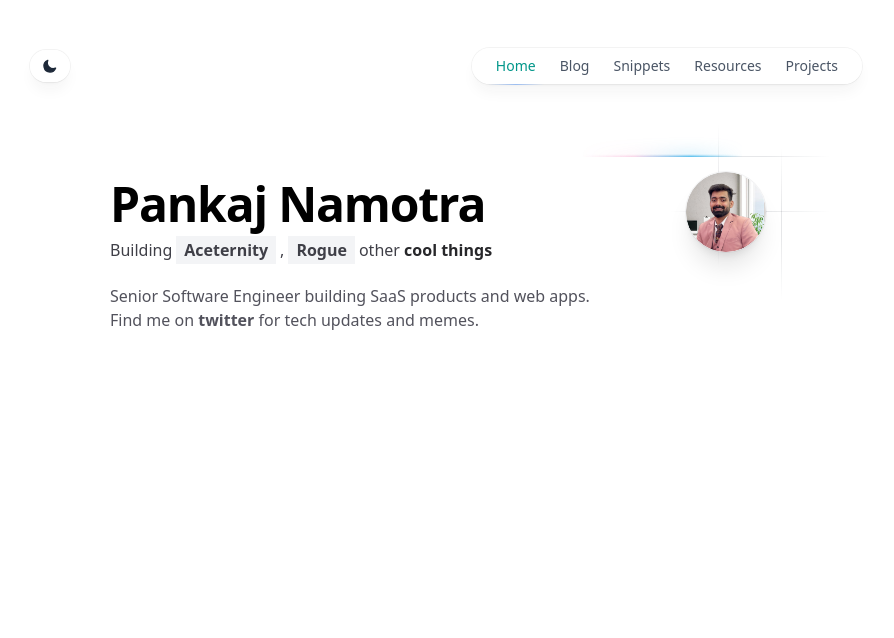
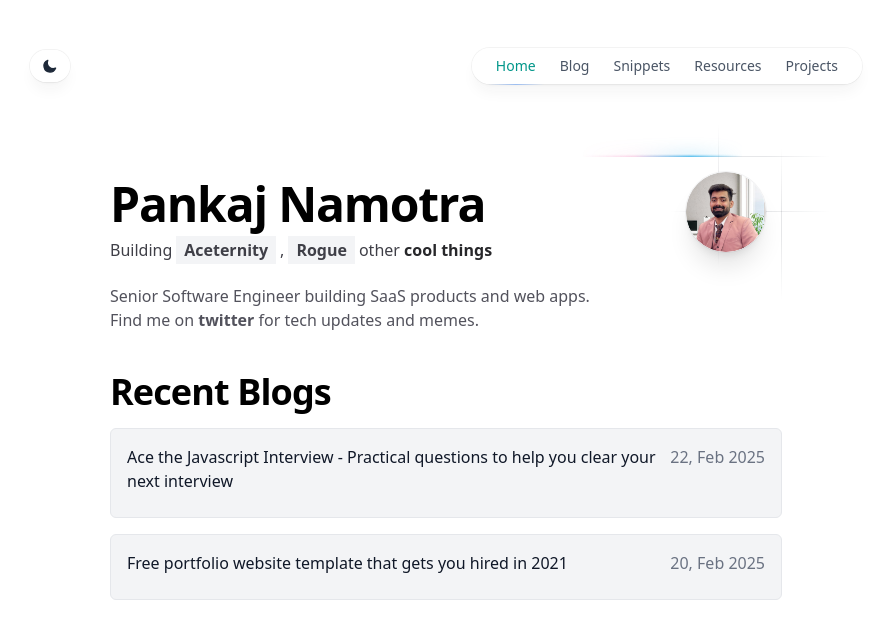
Before and after one commit to thepankajnamotra/portfolio, a React (Vite) app: page / in a window 1280 px wide. Shown: the top 638 px of the page, without its empty margins (194-1088 px from the left). Built offline with nearby package versions, Linux system fonts and the light colour scheme.

Commit message:
added blogs section in landing page

```diff
--- a/src/component/IntroHeading.jsx
+++ b/src/component/IntroHeading.jsx
@@ -1,11 +1,25 @@
 import React, { useState } from "react";
 import AvatarImage from "./AvatarImage";
+import RecentBlogs from "./RecentBlogs";
 
 const IntroHeading = () => {
+    const [blog, setBlog] = useState([
+        {
+            name: "Ace the Javascript Interview - Practical questions to help you clear your next interview",
+            other: "22, Feb 2025",
+            link: "/blog/ace-the-javascript-interview",
+        },
+        {
+            name: "Free portfolio website template that gets you hired in 2021",
+            other: "20, Feb 2025",
+            link: "/blog/developer-portfolio-website",
+        },
+    ]);
 
 
   return (
-    <div className="flex flex-col md:flex-row justify-between items-start md:space-x-14 w-full mb-10">
+    <>
+        <div className="flex flex-col md:flex-row justify-between items-start md:space-x-14 w-full mb-10">
       <div className="flex md:w-3/4 flex-col mt-6">
         <h1 className="font-bold text-3xl md:text-5xl tracking-tight mb-2 text-black dark:text-white">
           Pankaj Namotra
@@ -40,6 +54,9 @@
       </div>
       <AvatarImage/>
     </div>
+    <h3 className="font-bold text-2xl md:text-4xl tracking-tight mb-4 text-black dark:text-white">Recent Blogs</h3>
+    <RecentBlogs blogElement= {blog}/>
+    </>
   );
 };
 
--- /dev/null
+++ b/src/component/RecentBlogs.jsx
@@ -0,0 +1,35 @@
+import React, { useEffect } from "react";
+import { Link } from "react-router";
+
+const RecentBlogs = ({ blogElement }) => {
+  console.log(blogElement);
+  return (
+    <>
+      {blogElement &&
+        blogElement.length != 0 &&
+        blogElement.map((current, i) => {
+          return (
+            <Link
+              key={i}
+              to={current.link}
+              className="w-full bg-gray-100 dark:bg-zinc-800 dark:border-zinc-700 rounded-md mb-4 p-4 border border-gray-200"
+            >
+              <div className="w-full">
+                <div className="flex flex-col md:flex-row justify-between">
+                  <h4 className="text-base blog-heading md:text-base mb-2 w-full text-gray-900 dark:text-gray-100">
+                    {current.name}
+                  </h4>
+                  <p className="text-gray-500 text-left md:text-right w-32 mb-4 md:mb-0">
+                    {current.other}
+                  </p>
+                </div>
+              </div>
+            </Link>
+          );
+        })
+        }
+    </>
+  );
+};
+
+export default RecentBlogs;
```
